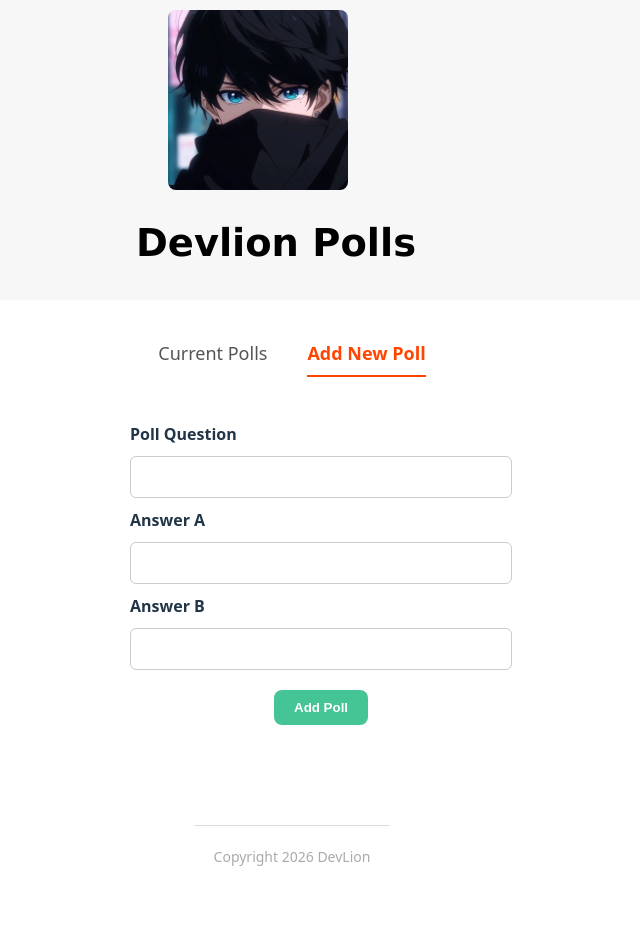
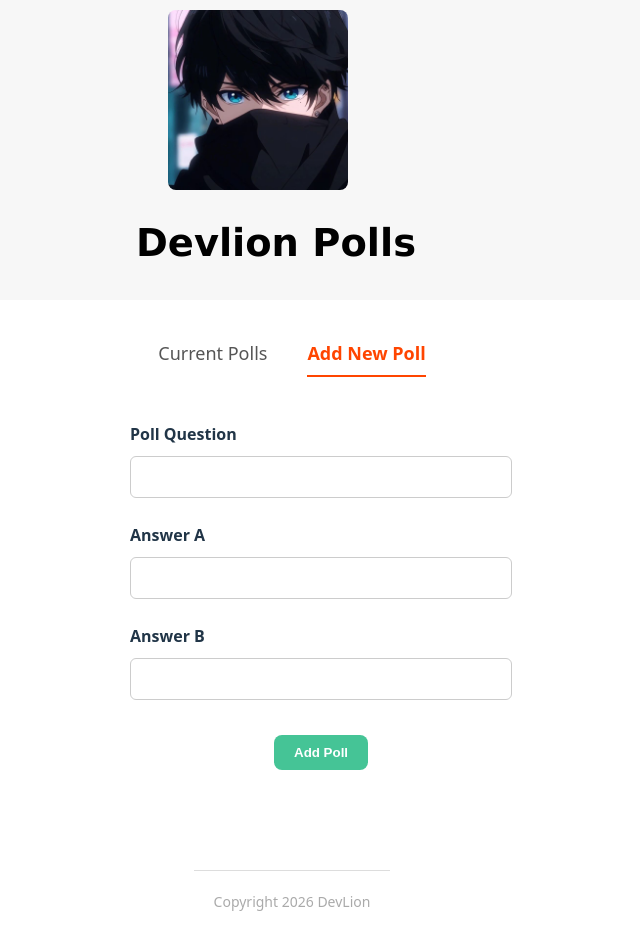
Before and after one commit to DanielDev546/Devlion-poll, a Svelte app in the folder my-app/: page / in a window 1280 px wide. Both pictures are taken after a click on the item "Add New Poll". Shown: the top 950 px of the page, without its empty margins (348-988 px from the left). Before the commit the page ends 927 px from the top, so only its background shows below. Built offline with nearby package versions, Linux system fonts and the light colour scheme.

Commit message:
Initial commit

```diff
--- a/my-app/src/components/CreatePollForm.svelte
+++ b/my-app/src/components/CreatePollForm.svelte
@@ -100,6 +100,11 @@
     font-size: 14px;
     font-weight: bold;
   }
+  .form-field{
+    display: flex;
+    flex-direction: column;
+     margin-bottom: 15px;
+  }
   @media (max-width: 768px) {
     form {
       width: 45vh;
```
